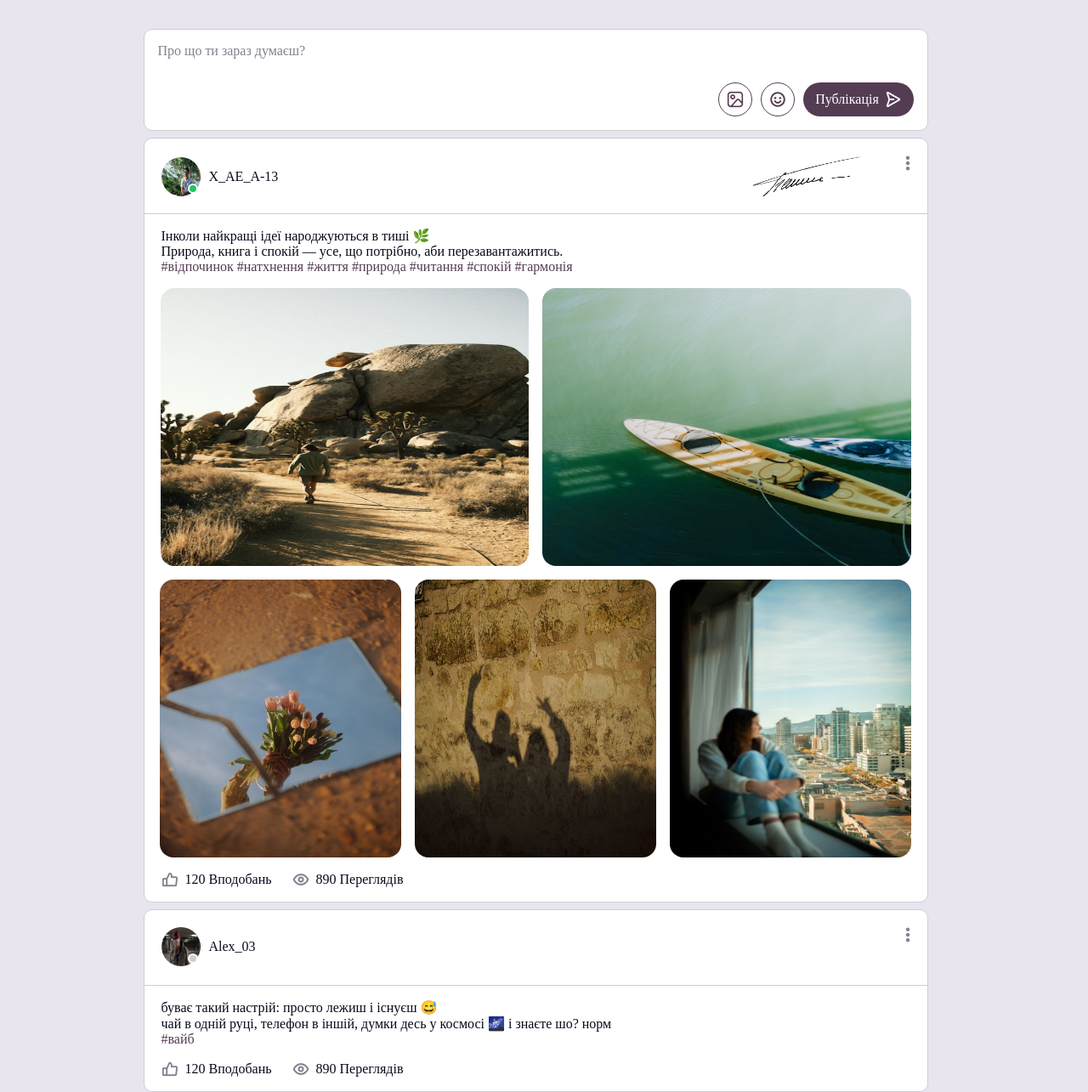
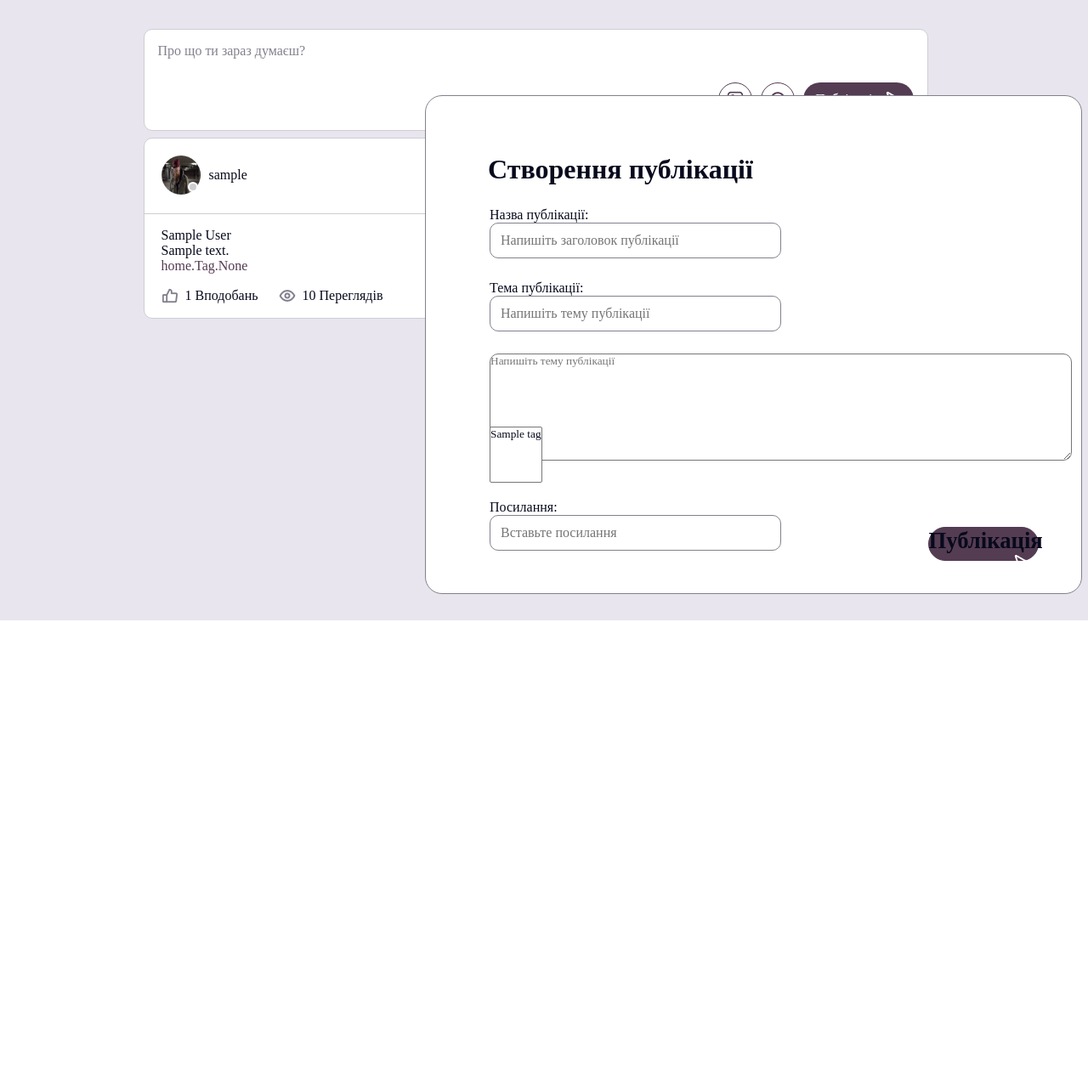
Before and after one commit to BoiarkinaOryna/SocialMedia, a Django app: page / in a window 1280 px wide. Shown: the part 88-1373 px from the top of the page at 85% size. After the commit the page ends 818 px from the top, so only its background shows below. Run offline with Django 5.2, Linux system fonts and the light colour scheme; tables that the repository leaves empty hold one stand-in row (values such as "Sample post"); some web fonts are replaced.

Commit message:
meeting 16.05

```diff
--- a/Messenger/Messenger/urls.py
+++ b/Messenger/Messenger/urls.py
@@ -22,5 +22,5 @@ from home.views import HomePageView
 urlpatterns = [
     path('admin/', admin.site.urls),
     path('registration/', include('registration.urls')),
-    path('', view = HomePageView.as_view(), name = 'home')
+    path('', include('home.urls')),
 ]
--- a/Messenger/home/admin.py
+++ b/Messenger/home/admin.py
@@ -1,3 +1,8 @@
 from django.contrib import admin
+from .models import User_Post, Tag, Image
 
 # Register your models here.
+
+admin.site.register(Tag)
+admin.site.register(User_Post)
+admin.site.register(Image)
--- /dev/null
+++ b/Messenger/home/forms.py
@@ -0,0 +1,29 @@
+from django import forms
+from .models import User_Post
+
+class UserPostForm(forms.ModelForm):
+    class Meta:
+        model = User_Post
+        fields = ['title', 'theme', 'content', 'tags', 'link']#, 'images']
+        widgets = {
+            'title': forms.TextInput(attrs = {
+                'placeholder': 'Напишіть заголовок публікації'
+            }),
+            'theme': forms.TextInput(attrs = {
+                'placeholder': 'Напишіть тему публікації',
+            }),
+            'content': forms.Textarea(attrs = {
+                'placeholder': 'Напишіть тему публікації',
+            }),
+            'link': forms.URLInput(attrs = {
+                'placeholder': 'Вставьте посилання',
+            })
+        }
+        labels = {
+            'title': 'Назва публікації',
+            'theme': 'Тема публікації',
+            'content': '',
+            'tags': '',
+            'link': 'Посилання'
+
+        }
--- a/Messenger/home/models.py
+++ b/Messenger/home/models.py
@@ -1,3 +1,28 @@
 from django.db import models
+from registration.models import Profile
 
 # Create your models here.
+
+class Image(models.Model):
+    path = models.ImageField(upload_to = "post_images")
+
+class Tag(models.Model):
+    tag_name = models.CharField(max_length=50)
+    def __str__(self):
+        return self.tag_name
+
+class User_Post(models.Model):
+    author = models.ForeignKey(Profile, on_delete=models.CASCADE)
+    title = models.CharField(max_length=200)
+    theme = models.CharField(max_length=200, null = True)
+    content = models.TextField()
+    tags = models.ManyToManyField(Tag, null = True)
+    link = models.URLField(null = True)
+    images = models.ForeignKey(to = Image, on_delete = models.CASCADE, max_length = 9, null = True)
+    views = models.BigIntegerField(null = True, default = 0)
+    likes = models.BigIntegerField(null = True, default = 0)
+
+    REQUIRED_FIELDS = []
+
+    def __str__(self):
+        return self.title
--- /dev/null
+++ b/Messenger/home/static/css/home/form.css
@@ -0,0 +1,68 @@
+.post-form{
+    display: flex;
+    flex-direction: column;
+    gap: 20px;
+    padding: 30px;
+    margin: auto;
+    position: absolute;
+    width: 773px;
+    height: 587px;
+    top: 200px;
+    left: 500px;
+    background-color: white;
+    border: 1px solid #81818D;
+    border-radius: 20px;
+    z-index: 3;
+}
+.send-p{
+    position:relative;
+    left: 100px;
+}
+.creation{
+    width: 685px;
+    height: 39px;
+    position: relative;
+    top: 30px;
+    left: 20px;
+    padding: 10px;
+}
+.post-form p{
+    position: relative;
+    flex-direction: column;
+    right: 250px;
+    top: 20px;
+    width: 121px;
+    height: 18px;
+    margin: 24px;
+    font: GT Walsheim Pro;
+    size: 16px;
+
+}
+
+.post-form p textarea{
+    width: 685px;
+    height: 126px;
+    border-radius: 10px;
+}
+
+.post-form p input{
+    padding: 12px;
+    border-radius: 10px;
+    font-size: 16px;
+    width: 100%;
+    box-sizing: border-box;
+    border: 1px solid #81818D;
+    width: 343px;
+    height: 42px;
+}
+.post-p{
+    background-color: #543C52;
+    border-radius: 20px;
+    border: 1px solid #543C52;
+    color: white;
+    width: 130px;
+    height: 40px;
+    position: relative;
+    left: 270px;
+    bottom: 10px;
+}
--- a/Messenger/home/templates/home/home.html
+++ b/Messenger/home/templates/home/home.html
@@ -7,9 +7,24 @@
 
 {% block links %}
     <link rel="stylesheet" href="{% static 'css/home/home.css' %}">
+    <link rel="stylesheet" href="{% static 'css/home/form.css' %}">
+    <link rel="stylesheet" href="{% static 'css/home/mypost.css' %}">
 {% endblock %}
 
 {% block content %}
+
+    <form class="post-form" method="post">
+        <h1 class = 'creation'>Створення публікації</h1>
+        {% csrf_token %}
+        {{ form.as_p }}
+        <button class = 'post-p' type="submit">
+            <h1 с>Публікація</h1>
+                <div class="publish-f">
+                    <img class = 'send-p' src="{% static 'images/send.png' %}" alt="">
+                </div>
+        </button>
+    </form>
+
     <div class="my-info">
         <div class="about-me">
             <div class="me">
@@ -122,8 +137,48 @@
             </div>
         </div>
 
+
         <div class="feed">
+
+            {% for post in object_list %}
             <div class="post">
+                <div class="creator">
+                    <div class="creator-info">
+                        <div class="main-info">
+                            <div class="avatar-container">
+                                <img class="avatar" src="{% static 'images/avatar2.jpg' %}" alt="">
+                                <div class="is-offline"></div>
+                            </div>
+                            <p class="creator-name">{{ post.author }}</p>
+                        </div>
+                    </div>
+                    <img src="{% static 'images/dots.png' %}" alt="" class="dots">
+                </div>
+                <div class="post-content">
+                    <div class="post-text">
+                        <p class="title">{{ post.title }}</p>
+                        <p>
+                            {{ post.content }}
+                        </p>
+                        <p class="post-tags">
+                            {{ post.tags }}
+                        </p>
+                    </div>
+                    <div class="aktives">
+                        <div class="likes">
+                            <img src="{% static 'images/likes.png' %}" alt="">
+                            <p>{{ post.likes }} Вподобань</p>
+                        </div>
+                        <div class="views">
+                            <img src="{% static 'images/views.png' %}" alt="">
+                            <p>{{ post.views }} Переглядів</p>
+                        </div>
+                    </div>
+                </div>
+            </div>
+        {% endfor %}
+
+            <!-- <div class="post">
                 <div class="creator">
                     <div class="creator-info">
                         <div class="main-info">
@@ -169,43 +224,7 @@
                         </div>
                     </div>
                 </div>
-            </div>
-
-            <div class="post">
-                <div class="creator">
-                    <div class="creator-info">
-                        <div class="main-info">
-                            <div class="avatar-container">
-                                <img class="avatar" src="{% static 'images/avatar2.jpg' %}" alt="">
-                                <div class="is-offline"></div>
-                            </div>
-                            <p class="creator-name">Alex_03</p>
-                        </div>
-                    </div>
-                    <img src="{% static 'images/dots.png' %}" alt="" class="dots">
-                </div>
-                <div class="post-content">
-                    <div class="post-text">
-                        <p>
-                            буває такий настрій: просто лежиш і існуєш 😅 <br>
-                            чай в одній руці, телефон в іншій, думки десь у космосі 🌌 і знаєте шо? норм
-                        </p>
-                        <p class="post-tags">
-                            #вайб
-                        </p>
-                    </div>
-                    <div class="aktives">
-                        <div class="likes">
-                            <img src="{% static 'images/likes.png' %}" alt="">
-                            <p>120 Вподобань</p>
-                        </div>
-                        <div class="views">
-                            <img src="{% static 'images/views.png' %}" alt="">
-                            <p>890 Переглядів</p>
-                        </div>
-                    </div>
-                </div>
-            </div>
+            </div> -->
         </div>
     </div>
 
--- /dev/null
+++ b/Messenger/home/templates/inclusion_tags/post_form_tag.html
@@ -0,0 +1,6 @@
+<form class="post-form" method="post">
+    <h1 class = 'creation'>Створення публікації</h1>
+    {% csrf_token %}
+    <!-- {{ form.as_p }} -->
+    <button type="submit">Опублікувати</button>
+</form>
--- /dev/null
+++ b/Messenger/home/urls.py
@@ -0,0 +1,7 @@
+from django.urls import path
+from .views import HomePageView, MyPostsView
+
+urlpatterns = [
+    path('', view = HomePageView.as_view(), name = 'home'),
+    path("my_posts/", view = MyPostsView.as_view(), name = 'my_posts')
+]
--- a/Messenger/home/views.py
+++ b/Messenger/home/views.py
@@ -1,14 +1,47 @@
-from django.shortcuts import render
+from django.shortcuts import render, redirect
 from django.views.generic.base import TemplateView
 from django.views.generic.list import ListView
+from django.views.generic.edit import FormMixin
+from .forms import UserPostForm
+from .models import User_Post
+from registration.models import Profile
+from django.contrib.auth.decorators import login_required
+from django.http import HttpResponseForbidden
 
+class HomePageView(FormMixin, ListView):
+    # model = User_Post
+    queryset = User_Post.objects.all()
+    form_class = UserPostForm
+    template_name = "home/home.html"
 
-# Create your views here.
+    def post(self, request, *args, **kwargs):
+        if not request.user.is_authenticated:
+            return HttpResponseForbidden()
 
-# class HomePageView(ListView):
-#     def get_queryset(self):
+        # post_id_delete =
+        form = self.get_form()
+        if form.is_valid():
+            return self.form_valid(form)
+        # else:
+        #     return self.form_invalid(form)
 
-#         return queryset
+    def form_valid(self, form):
+        post = form.save(commit=False)
+        print("user =", self.request.user)
+        print("form =", form)
+        # post.user = self.request.user
+        post.author = Profile.objects.get(id=self.request.user.id)
+        post.save()
+        form.instance = post
+        form.save_m2m()
+        return redirect("/")
 
-class HomePageView(TemplateView):
-    template_name = "home/home.html"
+class MyPostsView(ListView):
+    queryset = User_Post.objects.all()
+    form_class = UserPostForm
+    template_name = "my_posts/my_posts.html"
+
+    def get_context_data(self, **kwargs):
+        context = super().get_context_data(**kwargs)
+        context["form_name"] = 'change_post'
+        return context
--- a/Messenger/registration/models.py
+++ b/Messenger/registration/models.py
@@ -11,3 +11,6 @@ class Profile(AbstractUser):
 
     USERNAME_FIELD = 'email'
     REQUIRED_FIELDS = []
+
+    def __str__(self):
+        return self.username
```
Also changed, not shown: Messenger/home/static/js/my_posts.js (added, +29 -0 lines), Messenger/home/templates/my_posts/my_posts.html (added, +109 -0 lines), Messenger/home/templatetags/post_forms.py (added, +14 -0 lines), Messenger/home/migrations/0001_initial.py (added), Messenger/home/migrations/0002_alter_user_post_images_alter_user_post_likes_and_more.py (added), Messenger/home/migrations/__init__.py (deleted), Messenger/home/templatetags/__init__.py (added).
